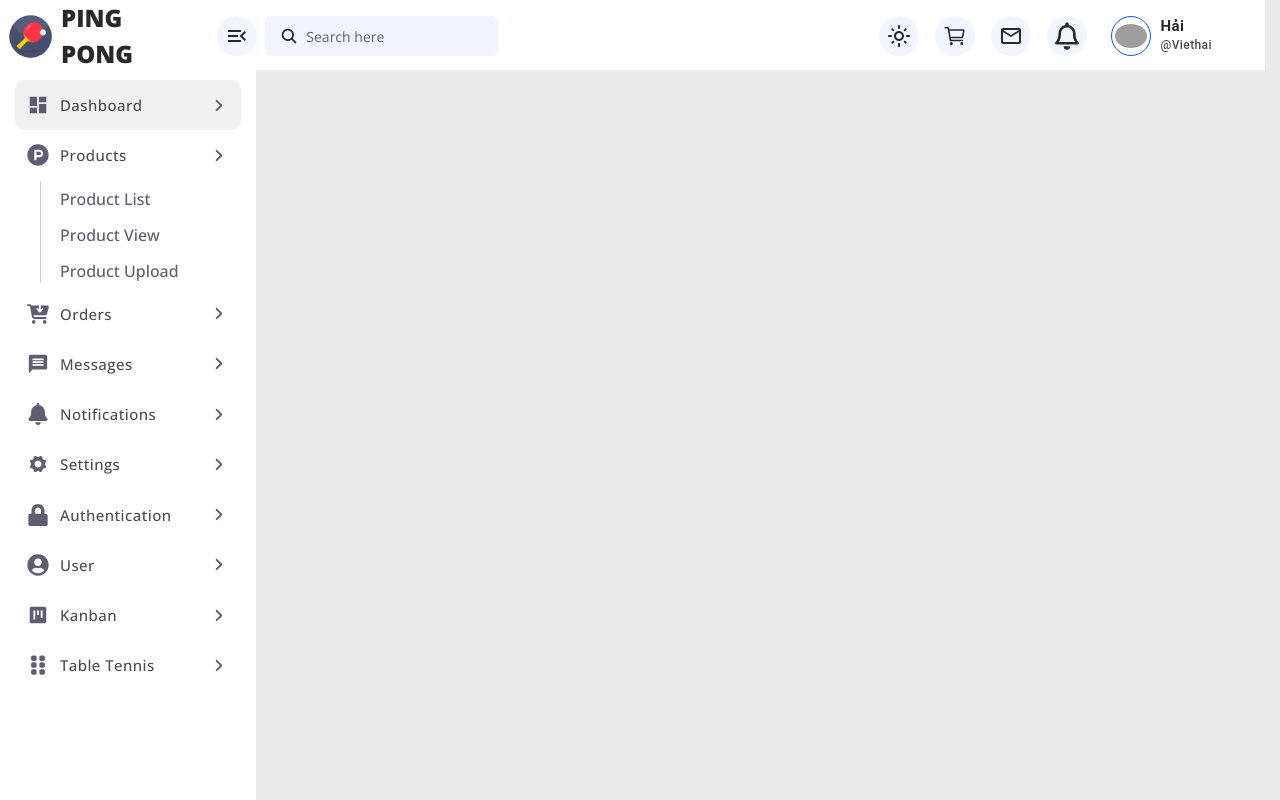
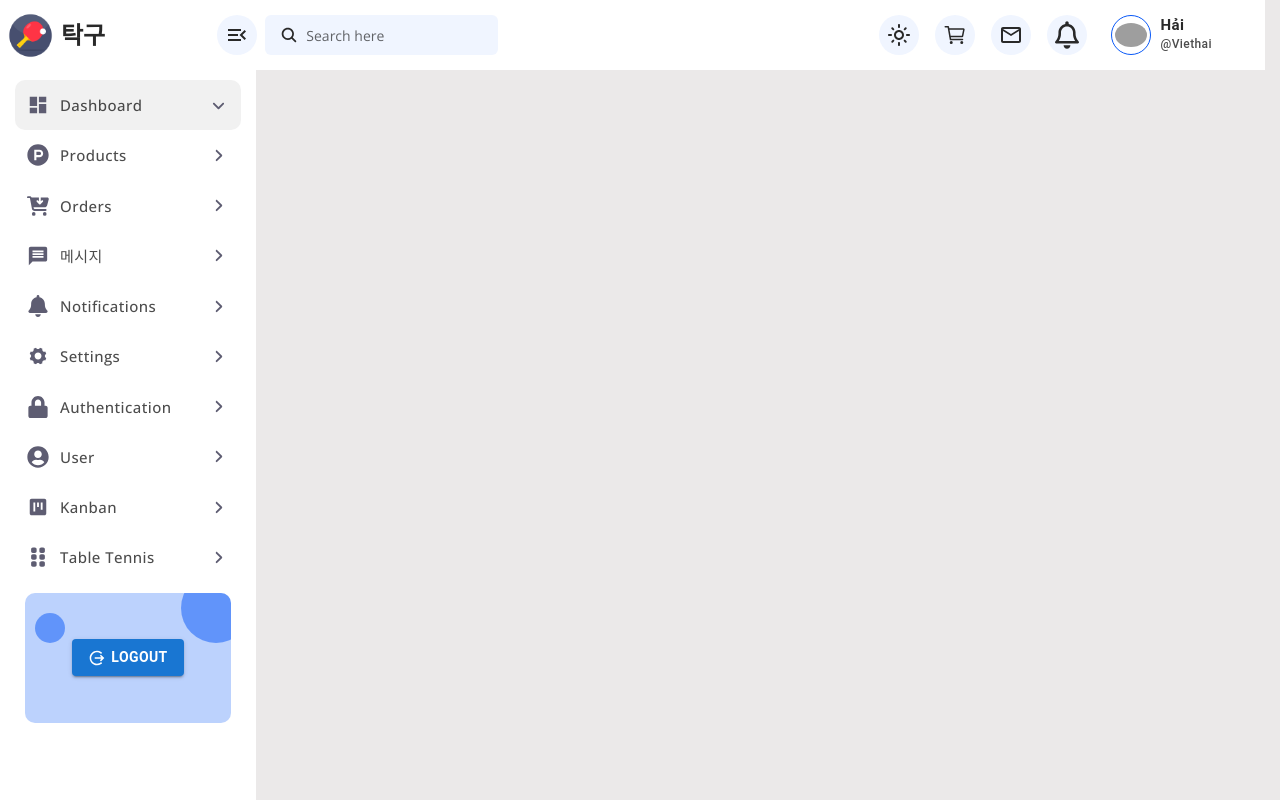
Before and after one commit to KINGDOMNVHAI/bongban-fe, a React (Create React App) app: page / in a window 1280 px wide. Built offline with nearby package versions, Linux system fonts and the light colour scheme; grey boxes are pictures that could not be loaded.

Commit message:
Done Video 3

```diff
--- a/src/App.css
+++ b/src/App.css
@@ -71,10 +71,11 @@ header button.rounded-circle:hover svg {color: #0858f7 !important; transition: a
   align-items: center; text-transform: capitalize !important; font-size: 15px !important;}
 .main .sidebarWrapper .sidebar ul li button:hover {background: #f1f1f1 !important;}
 .main .sidebarWrapper .sidebar ul li button.active {background: #f1f1f1 !important;}
+.main .sidebarWrapper .sidebar ul li button.active .arrow {transform: rotate(90deg);}
 .main .sidebarWrapper .sidebar ul li button * {color: #5e5d72;}
 .main .sidebarWrapper .sidebar ul li button .icon {display: flex; align-items: center; justify-content: center; width: 25px; height: 25px; margin-right: 10px;}
 .main .sidebarWrapper .sidebar ul li button .icon svg {font-size: 22px;}
-.main .sidebarWrapper .sidebar ul li button .arrow {margin-left: auto; display: flex; align-items: center; justify-content: center; width: 25px; height: 25px;}
+.main .sidebarWrapper .sidebar ul li button .arrow {margin-left: auto; display: flex; align-items: center; justify-content: center; width: 25px; height: 25px; transition: all 0.3s ease-in-out;}
 
 .main .sidebarWrapper .sidebar ul .submenu {padding: 0px 45px; position: relative; transition: all 0.3s;}
 .main .sidebarWrapper .sidebar ul .submenu::before {content: ''; width: 1px; height: 95%; position: absolute; top: 0px; left: 25px; background: rgba(0, 0, 0, 0.2);}
@@ -88,3 +89,11 @@ header button.rounded-circle:hover svg {color: #0858f7 !important; transition: a
 
 .main .sidebarWrapper .sidebar ul .submenu .submenuWrapper .collapse {height: auto; overflow: inherit;}
 .main .sidebarWrapper .sidebar ul .submenu .submenuWrapper .collapse .submenu {opacity: 1; height: auto;}
+
+.logoutWrapper {padding: 0px 25px;}
+.logoutWrapper .logoutBox {width: 100%; height: 130px; padding: 25px; background: #bcd2fd; border-radius: 10px; display: flex; align-items: center;
+  justify-content: center; position: relative; overflow: hidden;}
+.logoutWrapper .logoutBox::before {content: ''; width: 70px; height: 70px; background: #0858f7; border-radius: 100%; position: absolute; top: -20px; right: -20px; opacity: 0.5;}
+.logoutWrapper .logoutBox::after {content: ''; width: 30px; height: 30px; background: #0858f7; border-radius: 100%; position: absolute; top: 20px; left: 10px; opacity: 0.5;}
+.logoutWrapper .logoutBox button {font-size: 14px !important; font-weight: 600 !important;}
+.logoutWrapper .logoutBox button svg {margin-right: 5px; font-size: 18px !important;}
--- a/src/components/Header/index.js
+++ b/src/components/Header/index.js
@@ -44,7 +44,7 @@ const Header = () => {
                         <div className="col-sm-2 part1">
                             <Link to={'/'} className="d-flex align-items-center logo" >
                                 <img src={logo} className="ml-2" />
-                                <span className="ml-2">PING PONG</span>
+                                <span className="ml-2">탁구</span>
                             </Link>
                         </div>
 
--- a/src/components/Sidebar/index.js
+++ b/src/components/Sidebar/index.js
@@ -3,7 +3,7 @@ import Button from '@mui/material/Button';
 import { FaProductHunt, FaLock, FaUserCircle } from "react-icons/fa";
 import { FaAngleRight, FaCartArrowDown, FaBell, FaGripVertical } from "react-icons/fa6";
 import { MdDashboard, MdMessage, MdViewKanban } from "react-icons/md";
-import { IoIosSettings } from "react-icons/io";
+import { IoIosSettings, IoMdLogOut } from "react-icons/io";
 import { useState } from "react";
 
 const Sidebar = () => {
@@ -31,12 +31,12 @@ const Sidebar = () => {
                     </li>
                     <li>
                         <Link to="/">
-                            <Button className={`w-100 ${activeTab === 1 ? 'active' : ''}`} onClick={() => isOpenSubmenu(1)}>
+                            <Button className={`w-100 ${activeTab === 1 && isToggleSubmenu === true ? 'active' : ''}`} onClick={() => isOpenSubmenu(1)}>
                                 <span className='icon'><FaProductHunt/></span>
                                 Products
                                 <span className='arrow'><FaAngleRight/></span>
                             </Button>
-                            <div className={`submenuWrapper ${activeTab === 1 && isToggleSubmenu === true ? 'collapse' : 'collapsed'}`}>
+                            <div className={`submenuWrapper ${activeTab === 1 && isToggleSubmenu === true ? 'collapsed' : 'collapse'}`}>
                                 <ul className="submenu">
                                     <li><Link to="#">Product List</Link></li>
                                     <li><Link to="#">Product View</Link></li>
@@ -58,7 +58,7 @@ const Sidebar = () => {
                         <Link to="/">
                             <Button className={`w-100 ${activeTab === 3 ? 'active' : ''}`} onClick={() => isOpenSubmenu(3)}>
                             <span className='icon'><MdMessage/></span>
-                            Messages
+                            메시지
                             <span className='arrow'><FaAngleRight/></span>
                             </Button>
                         </Link>
@@ -100,12 +100,18 @@ const Sidebar = () => {
                     </li>
                     <li>
                         <Button className={`w-100 ${activeTab === 9 ? 'active' : ''}`} onClick={() => isOpenSubmenu(9)}>
-                        <span className='icon'><FaGripVertical /></span>
+                        <span className='icon'><FaGripVertical/></span>
                         Table Tennis
                         <span className='arrow'><FaAngleRight/></span>
                         </Button>
                     </li>
                 </ul>
+
+                <div className="logoutWrapper">
+                    <div className="logoutBox">
+                        <Button variant="contained"><IoMdLogOut/>Logout</Button>
+                    </div>
+                </div>
             </div>
         </>
     )
```
Also changed, not shown: document/huongdan.txt.
